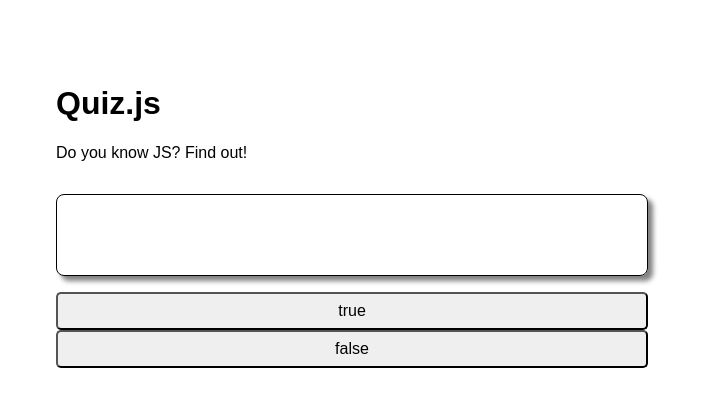
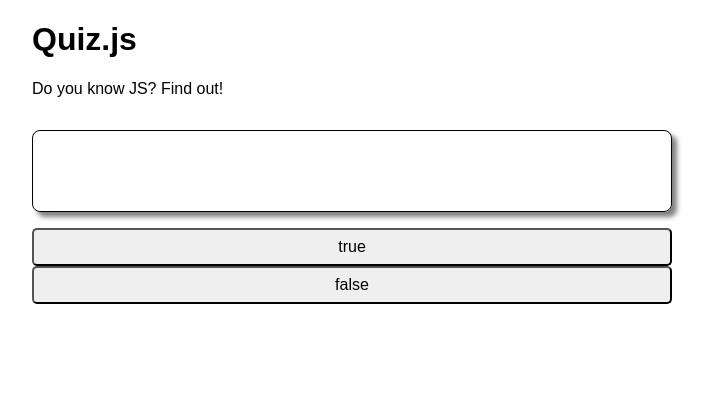
Before and after one commit to gtanchak/js-calculator, a plain HTML site: page apps/quiz/index.html in a window 1280 px wide. Shown: the whole page, without its empty margins (288-999 px from the left). Drawn offline with Linux system fonts and the light colour scheme.

Commit message:
fix: update the css

```diff
--- a/apps/quiz/style.css
+++ b/apps/quiz/style.css
@@ -1,6 +1,6 @@
 body {
-  margin: 1rem auto;
-  padding: 3rem;
+  margin: 0;
+  padding: 0;
   font-family: sans-serif;
 }
 header {
```
